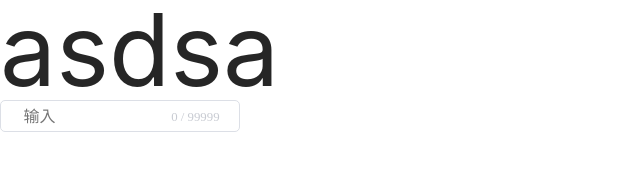
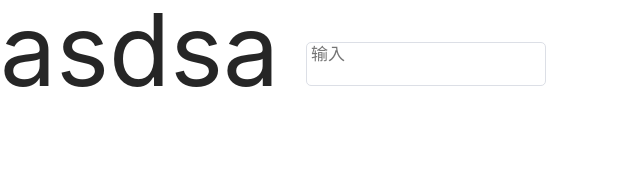
Before and after one commit to lzt-T/carpediemUi, a Vue app: page / in a window 1280 px wide. Shown: the top 183 px of the page, without its empty margins (0-640 px from the left). Built offline with nearby package versions, Linux system fonts and the light colour scheme; a web font is replaced by a local one.

Commit message:
feat: 完成textarea的autosize属性

```diff
--- a/examples/App.vue
+++ b/examples/App.vue
@@ -5,19 +5,19 @@
     <!-- <cd-date-picker /> -->
     <cd-input
       v-model="data"
-      type="text"
+      type="textarea"
       :maxLength="99999"
       :minLength="2"
       :showWordLinit="true"
       placeholder="输入"
       :clearable="true"
       :disabled="false"
-      :height="32"
       :width="240"
       prefixIcon="fit"
       suffixIcon="fit"
-      :rows="2"
-      :autosize="false"
+      :autosize="{ minRows: 2, maxRows: 5 }"
+      resize="both"
+      :fontSize="17"
       name="asd"
       @focus="onFocus"
       @blur="onBlur"
--- a/packages/input/src/input.vue
+++ b/packages/input/src/input.vue
@@ -27,6 +27,7 @@
         @focus="onFocus"
         @blur="onBlur"
         :disabled="disabled"
+        :name="name"
       />
       <span
         v-show="showWordLinit == true && maxLength !== undefined"
@@ -56,15 +57,21 @@
     ></cd-icon>
   </div>
 
+  <div :class="{ 'cd-textarea-frame': true }" v-if="type == 'textarea'">
     <textarea
-    v-if="type == 'textarea'"
+      ref="textarea"
+      :value="modelValue"
+      @input="$emit('update:modelValue', $event.target.value)"
       :rows="rows"
       :maxlength="maxLength"
       :minlength="minLength"
-    class="cd-textarea"
+      :class="{ 'cd-textarea': true, 'cd-textarea-focus': isFocus }"
       :disabled="disabled"
       :placeholder="placeholder"
+      @focus="onTextareaFocus"
+      @blur="onTextareaFocusBlur"
     ></textarea>
+  </div>
 </template>
 
 <script lang="ts">
@@ -96,7 +103,6 @@ export default defineComponent({
     },
     rows: {
       type: Number,
-      default: 1,
     },
     name: {
       type: String,
@@ -126,14 +132,29 @@ export default defineComponent({
       default: false,
     },
     autosize: {
-      type: Boolean,
-      default: false,
+      type: Object,
+    },
+    resize: {
+      type: String,
+      default: "both",
+    },
+    fontSize: {
+      type: Number,
+      default: 17,
     },
   },
   setup(props, context) {
     let info = ref();
     let wordLimit = ref();
     let clearIcon = ref();
+    let textarea = ref();
+    //textarea的字体大小
+    let fontSizeData = ref();
+    if (props.fontSize >= 12) {
+      fontSizeData.value = props.fontSize;
+    } else {
+      fontSizeData.value = 12;
+    }
     //   宽度和长度
     let heightData = ref();
     let widthData = ref();
@@ -150,34 +171,52 @@ export default defineComponent({
         widthData.value = 200;
       }
     }
-    // 清空按钮
+    // 执行自定义事件
     function executeBlur() {
+      if (props.type != "textarea") {
         context.emit("blur", info.value);
+      } else {
+        context.emit("blur", textarea.value);
+      }
     }
     function executeChange(data: any) {
       context.emit("change", data);
     }
     function executeFocus() {
+      if (props.type != "textarea") {
         context.emit("focus", info.value);
+      } else {
+        context.emit("focus", textarea.value);
+      }
     }
     function executeInput() {
+      if (props.type != "textarea") {
         context.emit("input", info.value.value);
+      } else {
+        context.emit("input", textarea.value.value);
       }
+    }
+
+    // 按下清空按钮
+    function clearInput() {
+      context.emit("update:modelValue", "");
+      info.value.value = "";
+    }
+
+    let isFocus = ref(false);
     function pressEnter(e: any) {
       if (e.keyCode == 13) {
         executeChange(info.value.value);
         info.value.blur();
       }
     }
-    function clearInput() {
-      context.emit("update:modelValue", "");
-      info.value.value = "";
-    }
-
-    let isFocus = ref(false);
     function onFocus() {
       executeFocus();
       document.addEventListener("keyup", pressEnter);
+      isFocus.value = true;
+    }
+    function onTextareaFocus() {
+      executeFocus();
       isFocus.value = true;
     }
     function onBlur() {
@@ -187,21 +226,60 @@ export default defineComponent({
       }, 100);
       isFocus.value = false;
     }
+    function onTextareaFocusBlur() {
+      isFocus.value = false;
+      executeBlur();
+    }
+    // input清空按钮的宽度
     let clearIconWidth = ref(0);
     if (props.clearable) {
       clearIconWidth.value = heightData.value / 2;
-      console.log(clearIconWidth.value);
     }
+    // input内容的长度
     let inputLength = ref(0);
+    // 显示字数显示的长度
     let limitWordWidth = ref(0);
+    // textarea的autosize开启时
+    let lastAutoHeightRows = ref(0);
+    let autoHeight = ref();
+    if (props.autosize !== undefined) {
+      autoHeight.value = (fontSizeData.value + 2) * props.autosize.minRows + 6;
+      lastAutoHeightRows.value = props.autosize.minRows;
+    }
     watch(
       () => {
         return props.modelValue;
       },
       (newval, oldval) => {
+        if (props.type != "textarea") {
           limitWordWidth.value = wordLimit.value.clientWidth;
           inputLength.value = info.value.value.length;
           executeInput();
+        } else {
+          if (props.autosize !== undefined) {
+            if (
+              // 自己变大
+              Math.floor(
+                textarea.value.scrollHeight / (fontSizeData.value + 2)
+              ) > lastAutoHeightRows.value &&
+              lastAutoHeightRows.value + 1 <= props.autosize.maxRows
+            ) {
+              autoHeight.value =
+                (fontSizeData.value + 2) * (lastAutoHeightRows.value + 1) + 6;
+              lastAutoHeightRows.value = lastAutoHeightRows.value + 1;
+            }
+            // 自己变小
+            if (
+              String(oldval)[String(oldval).length - 1] === "\n" &&
+              lastAutoHeightRows.value - 1 >= props.autosize.minRows
+            ) {
+              autoHeight.value =
+                (fontSizeData.value + 2) * (lastAutoHeightRows.value - 1) + 6;
+              lastAutoHeightRows.value = lastAutoHeightRows.value - 1;
+            }
+          }
+          executeInput();
+        }
       }
     );
     return {
@@ -217,6 +295,11 @@ export default defineComponent({
       clearIcon,
       limitWordWidth,
       clearIconWidth,
+      textarea,
+      onTextareaFocus,
+      onTextareaFocusBlur,
+      autoHeight,
+      fontSizeData,
     };
   },
 });
@@ -281,12 +364,27 @@ export default defineComponent({
   flex: 2;
   margin-right: 5px;
 }
+
+.cd-textarea-frame {
+  display: inline-block;
+  width: 200px;
+}
+.cd-textarea-frame .cd-textarea-focus {
+  border: 1px solid #a8d3ff;
+}
 .cd-textarea {
-  height: 200px;
-  width: 200px;
+  width: v-bind(widthData + "px");
+  height: v-bind(autoHeight + "px");
   overflow: auto;
   padding: 2px;
+  padding-left: 4px;
+  padding-right: 4px;
   outline: none;
+  resize: v-bind("autosize===undefined?resize:none");
+  font-size: v-bind(fontSizeData + "px");
+  line-height: v-bind("fontSizeData+2 + 'px'");
+  border-radius: 5px;
+  border: 1px solid #dcdfe6;
 }
 .cd-textarea::-webkit-scrollbar {
   width: 5px;
```
Lines whose indentation alone changed are shown as unchanged.
